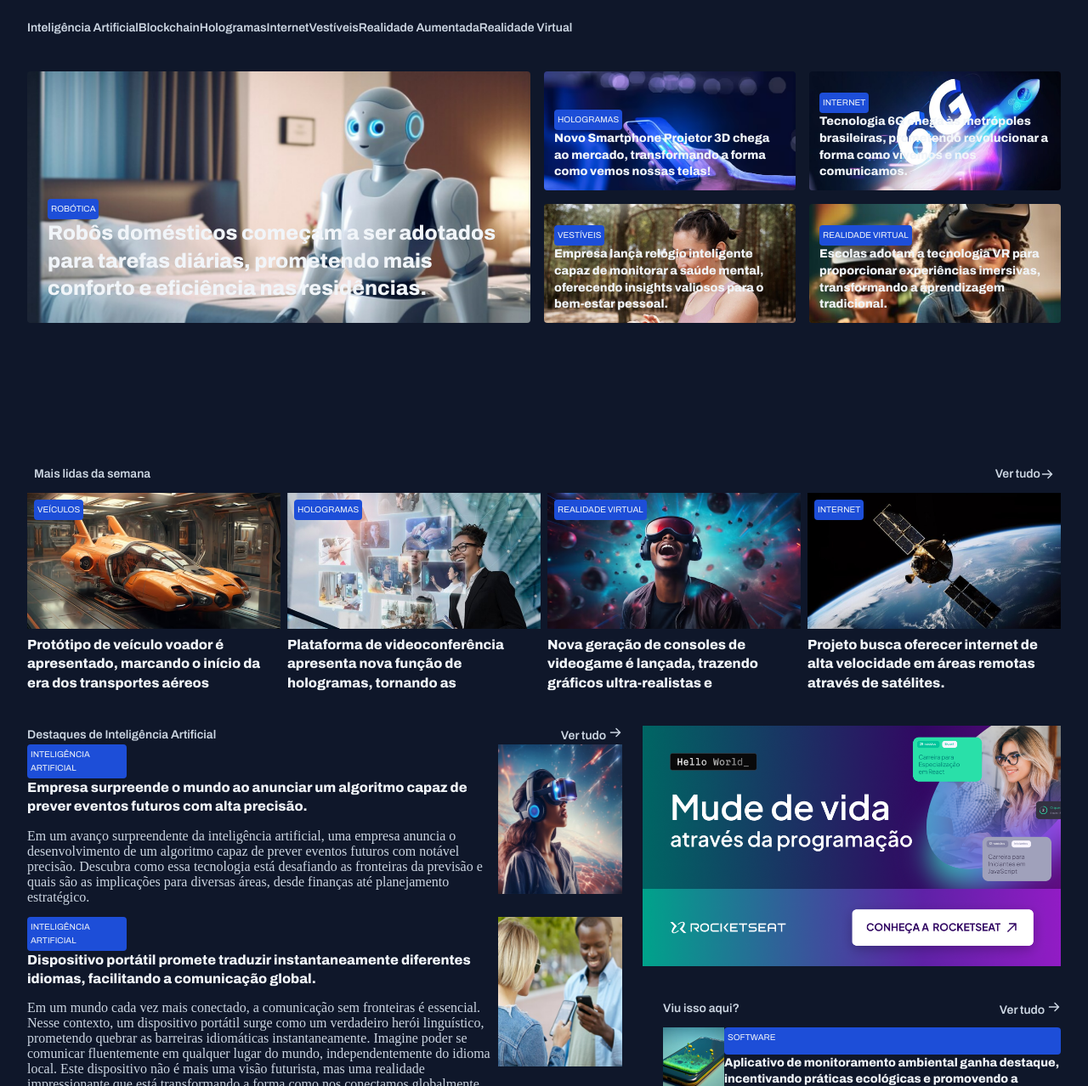
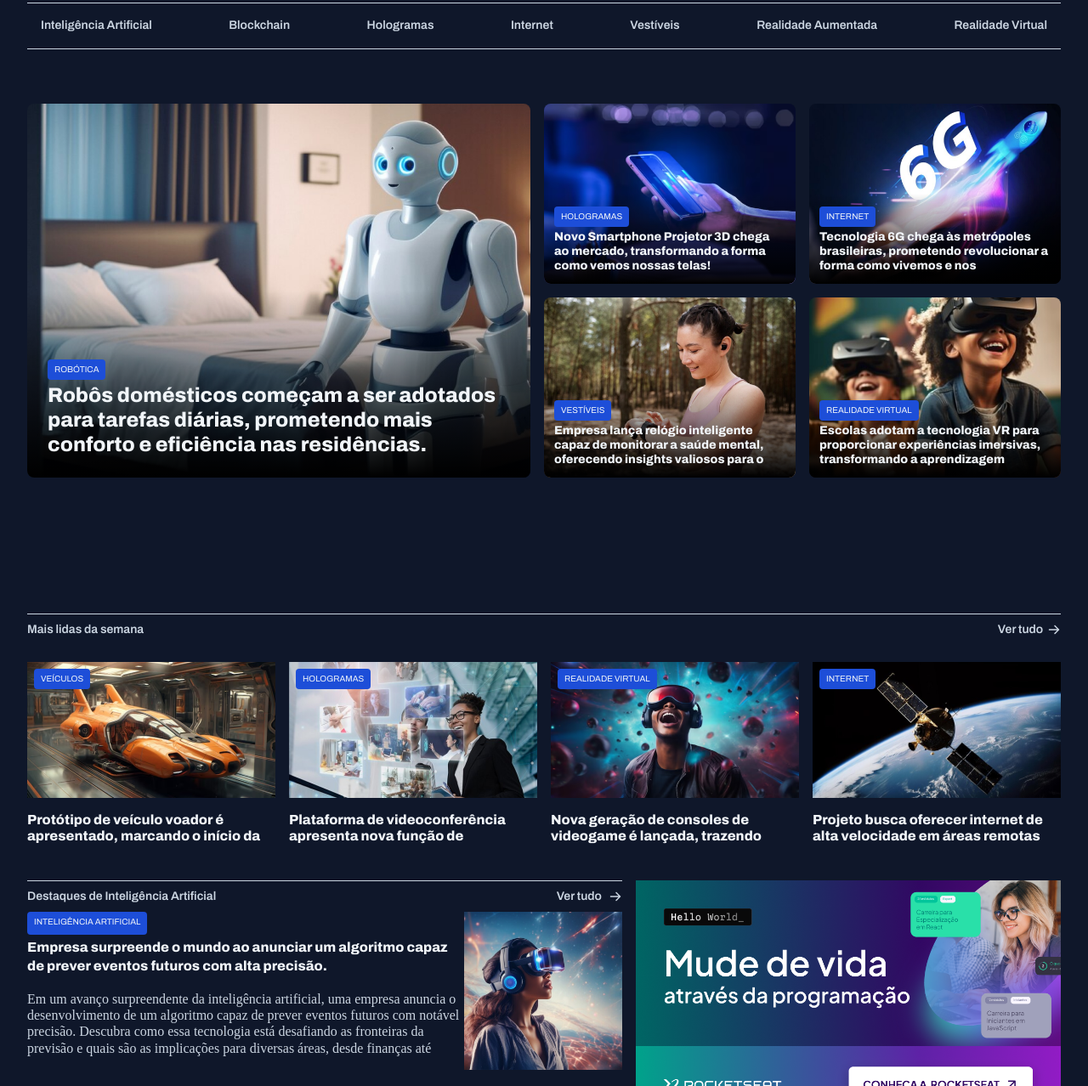
Before and after one commit to joseguerra5/news-portal, a plain HTML site: page index.html in a window 1280 px wide. Shown: the part 61-1339 px from the top of the page at 85% size. Drawn offline with Linux system fonts and the light colour scheme.

Commit message:
add responsive layout and styling

```diff
--- a/index.html
+++ b/index.html
@@ -13,78 +13,97 @@
 </head>
 
 <body>
-  <div class="container">
-    <div class="header">
+  <div>
+    <div class="header container">
       <header>
         <a href="#"><img src="assets/icons/List.svg" alt="" srcset="">Menu</a>
         <a id="logo" href="#">TECH NEWS</a>
         <a href="#">Buscar<img src="assets/icons/MagnifyingGlass.svg" alt=""></a>
       </header>
-      <nav class="desktop-only">
+      <nav class="desktop-only nav-header">
         <a href="#">Inteligência Artificial</a><a href="#">Blockchain</a><a href="#">Hologramas</a><a
           href="#">Internet</a><a href="#">Vestíveis</a><a href="#">Realidade Aumentada</a><a href="#">Realidade
           Virtual</a>
       </nav>
     </div>
 
-    <div class="first-news even-columns">
+    <div class="first-news even-columns container">
       <div class="imagem-container" id="areaA">
         <span class="content-tag">Robótica</span>
         <p>Robôs domésticos começam a ser adotados para tarefas diárias, prometendo mais conforto e eficiência nas
           residências.</p>
+        <div class="gradient"></div>
       </div>
+
       <div class="imagem-container" id="areaB">
         <span class="content-tag">Hologramas</span>
         <p>Novo Smartphone Projetor 3D chega ao mercado, transformando a forma como vemos nossas telas!</p>
+        <div class="gradient"></div>
       </div>
+
       <div class="imagem-container" id="areaC">
         <span class="content-tag">Internet</span>
         <p>Tecnologia 6G chega às metrópoles brasileiras, prometendo revolucionar a forma como vivemos e nos
           comunicamos.</p>
+        <div class="gradient"></div>
       </div>
+
       <div class="imagem-container" id="areaD">
         <span class="content-tag">Vestíveis</span>
         <p>Empresa lança relógio inteligente capaz de monitorar a saúde mental, oferecendo insights valiosos para o
           bem-estar pessoal.</p>
+        <div class="gradient"></div>
       </div>
+
       <div class="imagem-container" id="areaE">
         <span class="content-tag">Realidade Virtual</span>
         <p>Escolas adotam a tecnologia VR para proporcionar experiências imersivas, transformando a aprendizagem
           tradicional.</p>
+        <div class="gradient"></div>
       </div>
+
     </div>
-    <div class="second-news">
+
+    <div class="second-news container even-columns">
       <div class="header-news" id="areaA1">
         <span>Mais lidas da semana</span>
-        <span>Ver tudo <img src="/assets/icons/ArrowRight.svg" alt=""></span>
+        <span class="see-all">Ver tudo <img src="/assets/icons/ArrowRight.svg" alt=""></span>
       </div>
+
       <div class="imagem-container" id="areaB1">
         <span class="content-tag">Veículos</span>
       </div>
       <p>Protótipo de veículo voador é apresentado, marcando o início da era dos transportes aéreos pessoais.</p>
+
       <div class="imagem-container" id="areaC1">
         <span class="content-tag">Hologramas</span>
       </div>
       <p>Plataforma de videoconferência apresenta nova função de hologramas, tornando as chamadas virtuais mais
         realistas e envolventes.</p>
+
       <div class="imagem-container" id="areaD1">
         <span class="content-tag">Realidade virtual</span>
       </div>
       <p>Nova geração de consoles de videogame é lançada, trazendo gráficos ultra-realistas e experiências de jogo
         totalmente envolventes.</p>
+
       <div class="imagem-container" id="areaE1">
         <span class="content-tag">Internet</span>
       </div>
       <p>Projeto busca oferecer internet de alta velocidade em áreas remotas através de satélites.</p>
+
     </div>
-    <div class="third-news">
+
+    <div class="third-news container even-columns">
       <div>
-        <div id="areaA2">
+
+        <div class="first-header" id="areaA2">
           <span>Destaques de Inteligência Artificial</span>
-          <span>
+          <span class="see-all">
             Ver tudo <img src="assets/icons/ArrowRight.svg" alt="" srcset="">
           </span>
         </div>
+
         <div id="areaB2">
           <div class="content-areab">
             <span class="content-tag">Inteligência Artificial</span>
@@ -94,7 +113,7 @@
               algoritmo capaz de prever eventos futuros com notável precisão. Descubra como essa tecnologia está
               desafiando as fronteiras da previsão e quais são as implicações para diversas áreas, desde finanças até
               planejamento estratégico.</p>
-            <img src="assets/Image 10.png" alt="">
+            <img src="assets/Image 10.png" alt="" class="desktop-only">
           </div>
           <div class="content-areab">
             <span class="content-tag">Inteligência Artificial</span>
@@ -107,7 +126,7 @@
               impressionante que está transformando a forma como nos conectamos globalmente. Nesta reportagem,
               mergulharemos nas funcionalidades deste dispositivo revolucionário e como ele está moldando uma nova era
               de compreensão global.</p>
-            <img src="assets/Image 11.png" alt="">
+            <img src="assets/Image 11.png" alt="" class="desktop-only">
           </div>
           <div class="content-areab">
             <span class="content-tag">Inteligência Artificial</span>
@@ -119,7 +138,7 @@
               emocional e físico, preenchendo lacunas nas necessidades de cuidado. Nesta matéria, exploraremos como
               esses companheiros tecnológicos estão impactando positivamente a qualidade de vida da terceira idade e
               proporcionando uma nova perspectiva sobre o envelhecimento.</p>
-            <img src="assets/Image 12.png" alt="">
+            <img src="assets/Image 12.png" alt="" class="desktop-only">
           </div>
           <div class="content-areab">
             <span class="content-tag">Inteligência Artificial</span>
@@ -133,51 +152,61 @@
               personalizadas para otimizar o tempo e maximizar a produtividade. Nesta matéria, exploraremos como essa
               ferramenta tecnológica está se tornando a chave para manter o foco em um mundo cada vez mais cheio de
               distrações, transformando a maneira como encaramos nossas responsabilidades diárias.</p>
-            <img src="assets/Image 13.png" alt="">
+            <img src="assets/Image 13.png" alt="" class="desktop-only">
           </div>
         </div>
+
       </div>
+
       <div id="areaC2">
         <img src="assets/Ads.png" alt="">
       </div>
+
       <div id="areaD2">
-        <div class="header-D2">
+        <div class="look-that">
           <span>Viu isso aqui?</span>
-          <span>
+          <span class="see-all">
             Ver tudo <img src="assets/icons/ArrowRight.svg" alt="" srcset="">
-        </div>
+        </div class="look-that">
+
         <div class="content-aread">
           <img src="assets/Image 14.png" alt="">
           <span class="content-tag">SOFTWARE</span>
           <h3>Aplicativo de monitoramento ambiental ganha destaque, incentivando práticas ecológicas e promovendo a
             conscientização.</h3>
         </div>
+
         <div class="content-aread">
           <img src="assets/Image 15.png" alt="">
           <span class="content-tag">Realidade Virtual</span>
           <h3>Óculos de realidade virtual com feedback tátil proporcionam uma experiência sensorial completa, imergindo
             usuários em ambientes digitais.</h3>
         </div>
+
         <div class="content-aread">
           <img src="assets/Image 16.png" alt="">
           <span class="content-tag">Criptomoedas</span>
           <h3>Surge uma nova moeda digital baseada em tecnologias sustentáveis, buscando minimizar o impacto ambiental
             associado à mineração de criptomoedas..</h3>
         </div>
+
         <div class="content-aread">
           <img src="assets/Image 17.png" alt="">
           <span class="content-tag">Drones</span>
           <h3>Empresas de e-commerce implementam frota de drones para entregas rápidas, transformando o cenário do
             comércio online.</h3>
         </div>
+
         <div class="content-aread">
           <img src="assets/Image 18.png" alt="">
           <span class="content-tag">Impressão 3d</span>
           <h3>Tecnologia inovadora permite a impressão 3D de órgãos humanos, revolucionando a medicina e a lista de
             espera por transplantes.</h3>
         </div>
+
       </div>
     </div>
+
   </div>
 </body>
 
--- a/styles/first-news.css
+++ b/styles/first-news.css
@@ -1,81 +1,135 @@
+.first-news {
+  display: grid;
+  grid-template-columns: 1fr;
+  gap: 16px;
+  margin-top: 1.5rem;
+  margin-bottom: 80px;
+}
+
+.imagem-container {
+  position: relative;
+  display: flex;
+  background-size: cover;
+  color: var(--text-color-primary);
+  align-items: flex-start;
+  flex-direction: column;
+  justify-content: flex-end;
+  height: 15rem;
+
+  & .content-tag {
+    z-index: 1;
+  }
+
+  & p {
+    display: inline-block;
+    line-height: 1.2;
+    height: calc(1.2em * 3);
+    overflow: hidden;
+    z-index: 1;
+  }
+
+  & .gradient {
+    position: absolute;
+    width: 100%;
+    height: 50%;
+    bottom: 0;
+    right: 0;
+    background: linear-gradient(0deg, black, transparent);
+  }
+}
+
+.first-news > * {
+  border-radius: 8px;
+  overflow: hidden;
+}
+
+#areaA{
+  background-image: url(../assets/Image\ 01.png);
+  font: var(--text-h3);
+  padding: 24px;
+}
+
+#areaB{
+  background-image: url(../assets/Image\ 02.png);
+  font: var(--text-h3);
+  padding: 12px;
+}
+#areaC{
+  background-image: url(../assets/Image\ 03.png);
+  font: var(--text-h3);
+  padding: 12px;
+}
+#areaD{
+  background-image: url(../assets/Image\ 04.png);
+  font: var(--text-h3);
+  padding: 12px;
+}
+
+#areaE{
+  background-image: url(../assets/Image\ 05.png);
+  font: var(--text-h3);
+  padding: 12px;
+}
+
+@media (width >= 80em) {
   .first-news {
     display: grid;
     padding-top: 40px;
     grid-template-columns: 2fr 1fr 1fr;
     grid-template-rows: 1fr 1fr;
-  height: 416px;
+    height: 35rem;
     gap: 16px;
     padding-bottom: 80px;
   }
 
-.first-news > * {
-  border-radius: 4px;
+  .imagem-container{
+    height: auto;
+
   }
 
   #areaA{
-  display: flex;
     grid-column: 1/2;
     grid-row: 1/3;
     background-image: url(../assets/Image\ 01.png);
-  background-size: cover;
-  color: var(--text-color-primary);
+
+
     font: var(--text-h1);
-  align-items: flex-start;
-  flex-direction: column;
-  justify-content: flex-end;
+
     padding: 24px;
   }
 
   #areaB{
-  display: flex;
+
     grid-column: 2/3;
     grid-row: 1/2;
     background-image: url(../assets/Image\ 02.png);
-  background-size: cover;
-  color: var(--text-color-primary);
-  font: var(--text-h3);
-  align-items: flex-start;
-  flex-direction: column;
-  justify-content: flex-end;
+
     padding: 12px;
   }
   #areaC{
-  display: flex;
+
     grid-column: 3/4;
     grid-row: 1/2;
     background-image: url(../assets/Image\ 03.png);
-  background-size: cover;
-  color: var(--text-color-primary);
-  font: var(--text-h3);
-  align-items: flex-start;
-  flex-direction: column;
-  justify-content: flex-end;
+
+
     padding: 12px;
   }
   #areaD{
-  display: flex;
+
     grid-column: 2/3;
     grid-row: 2/3;
     background-image: url(../assets/Image\ 04.png);
-  background-size: cover;
-  color: var(--text-color-primary);
-  font: var(--text-h3);
-  align-items: flex-start;
-  flex-direction: column;
-  justify-content: flex-end;
+
     padding: 12px;
   }
 
   #areaE{
-  display: flex;
+
     grid-column: 3/4;
     grid-row: 2/3;
     background-image: url(../assets/Image\ 05.png);
-  background-size: cover;
-  color: var(--text-color-primary);
-  font: var(--text-h3);
-  align-items: flex-start;
-  flex-direction: column;
-  justify-content: flex-end;
+
     padding: 12px;
   }
+}
--- a/styles/global.css
+++ b/styles/global.css
@@ -50,6 +50,7 @@ img{
   color: var(--text-color-primary);
   font: var(--text-Paragraph);
   font-size: 10px;
-  padding: 4px;
+  padding: 4px 8px;
+  margin-bottom: 4px;
   text-transform: uppercase;
 }
--- a/styles/header.css
+++ b/styles/header.css
@@ -1,10 +1,14 @@
-
-header{
+header {
   display: grid;
   grid-auto-flow: column;
   align-items: center;
-  padding: 26px;
+  margin-block: 1rem;
   justify-content: space-between;
+}
+
+.nav-header {
+  border-block: 1px solid var(--text-color-secondary);
+  padding: 1rem;
 }
 
 header a {
@@ -12,23 +16,48 @@ header a {
   align-items: center;
   gap: 8px;
   font-family: var(--font-family);
-  font: var(--text-h2);
+  font: var(--text-h3);
   color: var(--text-color-primary);
+
+  & img {
+    width: 1rem;
+  }
 }
 
-#logo{
-  font: var(--text-h1);
+#logo {
+  font: var(--text-h3);
   color: var(--brand-color-light);
 }
 
-nav{
+nav {
   display: flex;
-
 
 }
 
-nav a{
+nav a {
   font-family: var(--font-family);
   font: var(--text-span);
   color: var(--text-color-secondary);
 }
+
+@media (width >=80em) {
+  .nav-header {
+    display: flex;
+    justify-content: space-between;
+  }
+
+  #logo {
+    font: var(--text-h1);
+    color: var(--brand-color-light);
+  }
+
+  header {
+    & a {
+      font: var(--text-h2);
+      & img {
+        width: 1.5rem;
+      }
+    }
+  }
+
+}
--- a/styles/second-news.css
+++ b/styles/second-news.css
@@ -1,21 +1,44 @@
 .second-news {
   display: grid;
   margin-top: 80px;
-  grid-template-columns: 1fr 1fr 1fr 1fr;
-  grid-template-rows: 32px 160px 66px;
-  height: 314px;
+  grid-template-columns: 1fr;
   gap: 8px;
-}
+  padding-top: .5rem;
+  border-top: 1px solid var(--text-color-secondary);
 
-.second-news > * {
+  & .content-tag {
+    margin: 8px;
+  }
+
+  & .imagem-container {
+    display: flex;
+    background-size: cover;
+    align-items: flex-start;
+    flex-direction: column;
+    justify-content: flex-start;
+    color: var(--text-color-primary);
+    font: var(--text-h2);
 
 
+  }
+
+  .header-news {
+    display: flex;
+    align-items: center;
+
+    & .see-all {
+      display: flex;
+      gap: .3rem;
+    }
+  }
+
+  .imagem-container {
+    height: 10rem;
+  }
 }
 
 #areaA1{
-  display: flex;
-  grid-column: 1/5;
-  grid-row: 1/2;
+
   height: 32px;
   color: var(--text-color-secondary);
   font: var(--text-span);
@@ -26,60 +49,30 @@
 }
 
 #areaB1{
-  display: flex;
-  grid-column: 1/2;
-  grid-row: 2/3;
+
   background-image: url(../assets/Image\ 06.png);
-  background-size: cover;
-  color: var(--text-color-primary);
-  font: var(--text-h2);
-  align-items: flex-start;
-  flex-direction: column;
-  justify-content: flex-start;
+
+
 }
 
 #areaC1{
-  display: flex;
-  grid-column: 2/3;
-  grid-row: 2/3;
+
   background-image: url(../assets/Image\ 07.png);
-  background-size: cover;
-  color: var(--text-color-primary);
-  font: var(--text-h2);
-  align-items: flex-start;
-  flex-direction: column;
-  justify-content: flex-start;
+
+
 }
 
 #areaD1{
-  display: flex;
-  grid-column: 3/4;
-  grid-row: 2/3;
+
   background-image: url(../assets/Image\ 08.png);
-  background-size: cover;
-  color: var(--text-color-primary);
-  font: var(--text-h2);
-  align-items: flex-start;
-  flex-direction: column;
-  justify-content: flex-start;
+
+
 }
 
 #areaE1{
-  display: flex;
-  grid-column: 4/5;
-  grid-row: 2/3;
+
   background-image: url(../assets/Image\ 09.png);
-  background-size: cover;
-  color: var(--text-color-primary);
-  font: var(--text-h2);
-  align-items: flex-start;
-  flex-direction: column;
-  justify-content: flex-start;
-}
 
-.second-news span{
-  display: flex;
-  margin: 8px;
 }
 
 .second-news p{
@@ -88,4 +81,65 @@
   overflow-x: auto;
   overflow: hidden;
   padding-right: 15px;
+  margin-bottom: 1rem;
+
+  display: inline-block;
+  line-height: 1.2;
+  height: calc(1.2em * 2);
+  overflow: hidden;
 }
+
+@media (width >= 80em) {
+  .second-news {
+    display: grid;
+    margin-top: 80px;
+    grid-template-columns: 1fr 1fr 1fr 1fr;
+    grid-template-rows: 32px 160px 66px;
+    height: 314px;
+    gap: 8px;
+    padding-top: .5rem;
+    border-top: 1px solid var(--text-color-secondary);
+
+    & .imagem-container {
+
+    }
+  }
+
+  #areaA1{
+    display: flex;
+    grid-column: 1/5;
+    grid-row: 1/2;
+    height: 32px;
+    color: var(--text-color-secondary);
+    font: var(--text-span);
+    align-items: flex-start;
+    flex-direction: row;
+    justify-content: space-between;
+    row-gap: 29px;
+  }
+
+  #areaB1{
+    grid-column: 1/2;
+    grid-row: 2/3;
+    background-image: url(../assets/Image\ 06.png);
+  }
+
+  #areaC1{
+    grid-column: 2/3;
+    grid-row: 2/3;
+    background-image: url(../assets/Image\ 07.png);
+  }
+
+  #areaD1{
+    grid-column: 3/4;
+    grid-row: 2/3;
+    background-image: url(../assets/Image\ 08.png);
+  }
+
+  #areaE1{
+    grid-column: 4/5;
+    grid-row: 2/3;
+    background-image: url(../assets/Image\ 09.png);
+  }
+
+}
--- a/styles/third-news.css
+++ b/styles/third-news.css
@@ -1,28 +1,177 @@
+.third-news {
+  display: grid;
+  grid-template-columns: 1fr;
+  gap: 24px;
+
+  & .first-header {
+    display: flex;
+    border-top: 1px solid var(--text-color-secondary);
+    padding-block: .5rem;
+    color: var(--text-color-secondary);
+    font: var(--text-span);
+    align-items: center;
+    justify-content: space-between;
+
+    & .see-all {
+      display: flex;
+      gap: .5rem;
+    }
+  }
+
+  .content-areab {
+    --grid: 1/3;
+    display: grid;
+    grid-template-columns: 1fr 3fr 1.5fr;
+    grid-template-rows: 1fr 2fr 3fr;
+    margin-bottom: 1rem;
+
+    & .content-tag {
+      text-wrap: nowrap;
+    }
+
+    & span {
+      grid-column: 1/2;
+      grid-row: 1/2;
+      color: var(--text-color-primary);
+    }
+
+    & h2 {
+      grid-column: var(--grid);
+      grid-row: 2/3;
+      color: var(--text-color-primary);
+      font: var(--text-h2);
+
+      line-height: 1.4;
+      height: calc(1.4em * 2);
+      overflow: hidden;
+    }
+
+    & p {
+      grid-column: var(--grid);
+      grid-row: 3/4;
+      color: var(--text-color-secondary);
+      font: var(--text-p);
+      height: 88px;
+
+      line-height: 1.2;
+      height: calc(1.2em * 4);
+      overflow: hidden;
+    }
+
+    & img {
+      grid-column: 3/4;
+      grid-row: 1/4;
+      aspect-ratio: 1/1;
+    }
+  }
+
+
+}
+
+
+
+
+
+
+
+#areaC2 {
+  display: grid;
+
+
+  & img {
+    max-width: 100%;
+    max-height: 100%;
+    object-fit: cover;
+  }
+}
+
+
+
+#areaD2 {
+  & .look-that {
+    display: flex;
+    border-top: 1px solid var(--text-color-secondary);
+    padding-block: .5rem;
+    color: var(--text-color-secondary);
+    font: var(--text-span);
+    align-items: flex-start;
+    flex-direction: row;
+    justify-content: space-between;
+
+    & .see-all {
+      display: flex;
+      align-items: center;
+      gap: .5rem;
+    }
+  }
+
+  & .content-aread {
+    display: grid;
+    grid-template-columns: 1fr 5fr;
+    grid-template-rows: 1fr 3fr;
+    gap: .5rem;
+    margin-bottom: .8remrem;
+
+    & img {
+      grid-column: 1/2;
+      grid-row: 1/3;
+      aspect-ratio: 1/1;
+    }
+
+    & span {
+      width: fit-content;
+      grid-column: 2/3;
+      grid-row: 1/2;
+      color: var(--text-color-primary);
+      justify-content: flex-start;
+    }
+
+    & h3 {
+      grid-column: 2/3;
+      grid-row: 2/3;
+      color: var(--text-color-primary);
+      font: var(--text-h3);
+      line-height: 1.2;
+      height: calc(1.2em * 3);
+      overflow: hidden;
+    }
+  }
+}
+
+
+
+
+
+
+@media (width >=80em) {
+
   .third-news {
     display: grid;
     grid-template-columns: 2fr 1fr;
-  grid-template-rows: 32px 1fr 2fr;
+    grid-template-rows: 2rem 18rem 2fr;
     gap: 24px;
   }
 
-.third-news>* {}
-
-
-#areaA2 {
-  display: flex;
+  & .first-header {
     grid-column: 1/2;
     grid-row: 1/2;
-  color: var(--text-color-secondary);
-  font: var(--text-span);
-  align-items: center;
-  flex-direction: row;
-  justify-content: space-between;
+  }
+
+  .content-areab {
+    --grid: 1/4;
+    & h2 {
+      grid-column: var(--grid);
+    }
+
+    & p {
+      grid-column: var(--grid);
+    }
   }
 
   #areaB2 {
     display: grid;
-  grid-column: 2/3;
-  grid-row: 1/2;
+    grid-column: 1/2;
+    grid-row: 2/4;
     flex-direction: column;
     height: 176px;
     grid-template-columns: 1fr;
@@ -33,93 +182,19 @@
     gap: 10px;
   }
 
-.content-areab {
-  display: grid;
-  grid-template-columns: 0.8fr 3fr 1fr;
-  grid-template-rows: 1fr 2fr 3fr;
-  height: 176px;
-}
-
-.content-areab span {
-  grid-column: 1/2;
-  grid-row: 1/2;
-  color: var(--text-color-primary);
-}
-
-.content-areab h2 {
-  grid-column: 1/3;
-  grid-row: 2/3;
-  color: var(--text-color-primary);
-  font: var(--text-h2);
-}
-
-.content-areab p {
-  grid-column: 1/3;
-  grid-row: 3/4;
-  color: var(--text-color-secondary);
-  font: var(--text-p);
-  height: 88px;
-}
-
-.content-areab img {
-  grid-column: 3/4;
-  grid-row: 1/4;
-  height: 176px;
-
-}
-
-#areaC2 {
+  #areaD2 {
     display: grid;
     grid-column: 2/4;
-  grid-row: 1/3;
-}
-
-#areaC2 img {
-  max-width: 100%;
-  max-height: 100%;
-  object-fit: cover;
-}
-
-.header-D2 {
-  display: flex;
-  color: var(--text-color-secondary);
-  font: var(--text-span);
-  align-items: flex-start;
-  flex-direction: row;
-  justify-content: space-between;
-}
-
-#areaD2 {
-  display: grid;
-  grid-column: 3/4;
     grid-row: 3/4;
     grid-template-columns: 1fr;
     grid-template-rows: 32px repeat(5, 1fr);
   }
 
-.content-aread {
-  display: grid;
-  grid-template-columns: 72px 1fr;
-  grid-template-rows: 32px 1fr;
+  #areaC2 {
+    grid-column: 2/4;
+    grid-row: 1/3;
   }
 
-.content-aread img {
-  grid-column: 1/2;
-  grid-row: 1/3;
-  height: 72px;
+
+  #areaD2 {}
 }
-
-.content-aread span {
-  display: flex;
-  grid-column: 2/3;
-  grid-row: 1/2;
-  color: var(--text-color-primary);
-  justify-content: flex-start;
-}
-
-.content-aread h3 {
-  grid-column: 2/3;
-  grid-row: 2/3;
-  color: var(--text-color-primary);
-  font: var(--text-h3);
-}
--- a/styles/utility.css
+++ b/styles/utility.css
@@ -20,7 +20,7 @@
   }
 
   .desktop-only {
-    display: initial;
+    display: flex;
   }
 
   .even-columns {
```
Also changed, not shown: assets/desktop-template.jpeg (added), assets/mobile-template.jpeg (added), 1 other file. Lines whose indentation alone changed are shown as unchanged.
